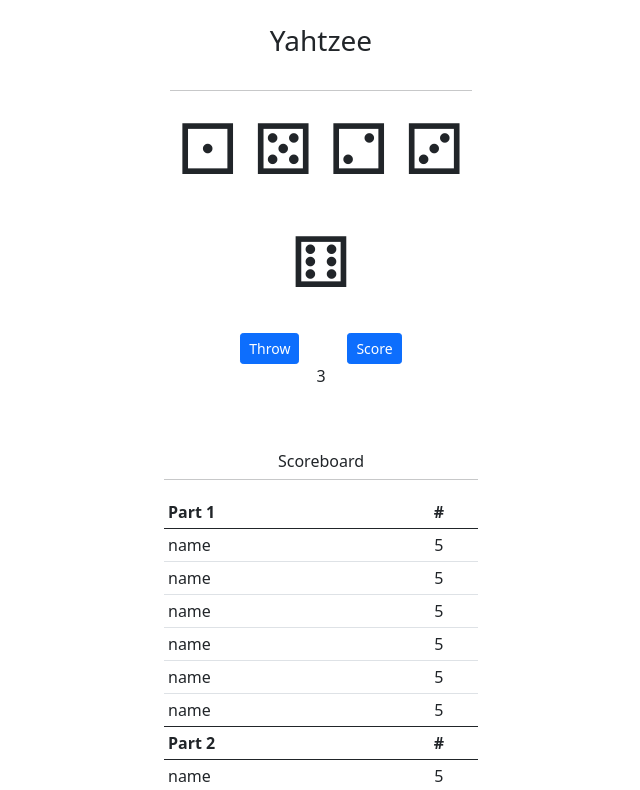
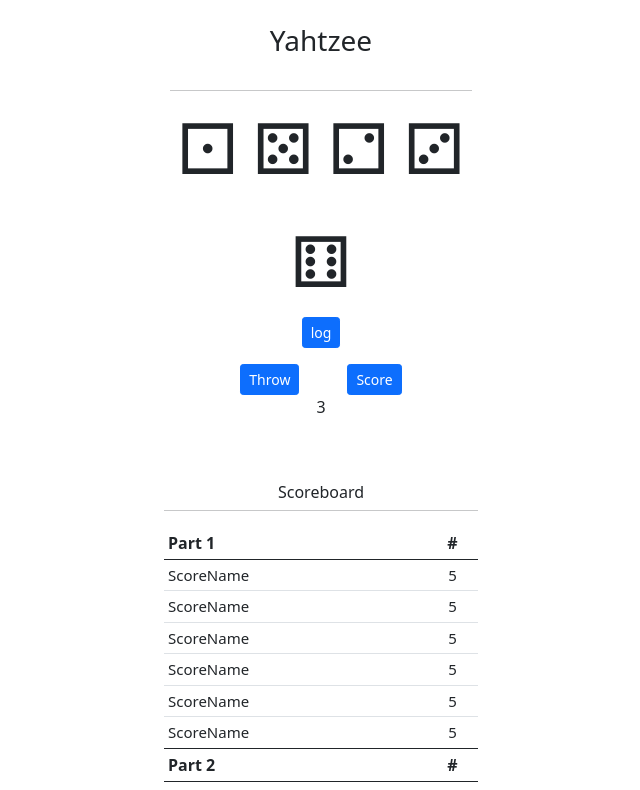
Before and after one commit to Goosterhof/Yahtzee_Vue, a Vue app in the folder yahtzee/: page / in a window 1280 px wide. Shown: the top 790 px of the page, without its empty margins (319-959 px from the left). Built offline with nearby package versions, Linux system fonts and the light colour scheme.

Commit message:
Update evening 06-05-2021

```diff
--- a/yahtzee/src/components/Dice.vue
+++ b/yahtzee/src/components/Dice.vue
@@ -4,6 +4,8 @@
 
 
       <Die/>
+
+      <Button @btn-click="log" name="log"/>
 
       <div class="btn-group mt-3" role="group">
         <Button @btn-click="throwIt"  name="Throw"/>
@@ -42,7 +44,7 @@
       console.log('Get Score');
     },
     log(){
-      console.log(Die.computed);
+      console.log('Hall');
     },
   },
 }
--- a/yahtzee/src/components/Die.vue
+++ b/yahtzee/src/components/Die.vue
@@ -3,9 +3,7 @@
     <div :class="{'toggle': toggle }"
         @click="toggleClass"
         v-for="die in die"
-        v-html=""
         :data-attribute="die"
-        :die="die"
         class="col text-center p-1" >
       </div>
     </div>
@@ -31,11 +29,6 @@
     }
   },
   methods: {
-    // dieMethod() {
-    //   for (var i = 0; i < 5; i++) {
-    //     this.dieArr[i].push(Math.ceil(Math.random() * 6))
-    //   }
-    // },
     toggleClass(event) {
        event.target.classList.toggle('toggle')
     }
--- a/yahtzee/src/components/ScorePartOne.vue
+++ b/yahtzee/src/components/ScorePartOne.vue
@@ -39,8 +39,11 @@
     background: grey!important;
     color: #fff !important;
   }
-.text-center:hover{
-  background-color: rgba(0, 0, 0, 0.2);
-}
+  .text-center:hover{
+    background-color: rgba(0, 0, 0, 0.2);
+  }
+  tbody{
+    font-size: 15px;
+  }
 
 </style>
--- a/yahtzee/src/components/Scoreboard.vue
+++ b/yahtzee/src/components/Scoreboard.vue
@@ -9,14 +9,14 @@
        <th scope="col" class="text-center">#</th>
       </tr>
      </thead>
-      <ScorePartOne name="name" value="5"/>
+    <ScorePartOne name="ScoreName" value="5"/>
      <thead>
       <tr>
        <th scope="col">Part 2</th>
        <th scope="col" class="text-center">#</th>
       </tr>
      </thead>
-     <ScorePartTwo name="name" value="5"/>
+     <ScorePartTwo name="ScoreName" value="5"/>
    </table>
   </div>
 </template>
```
